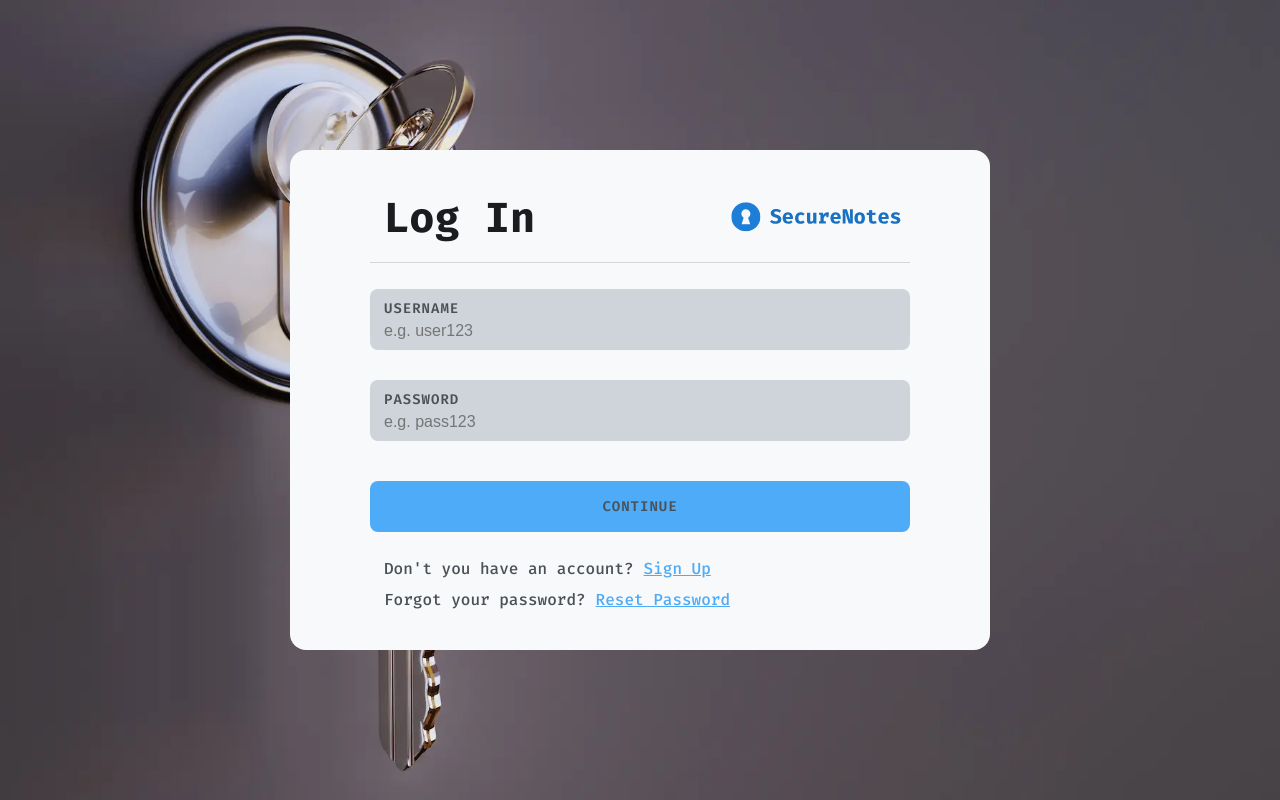
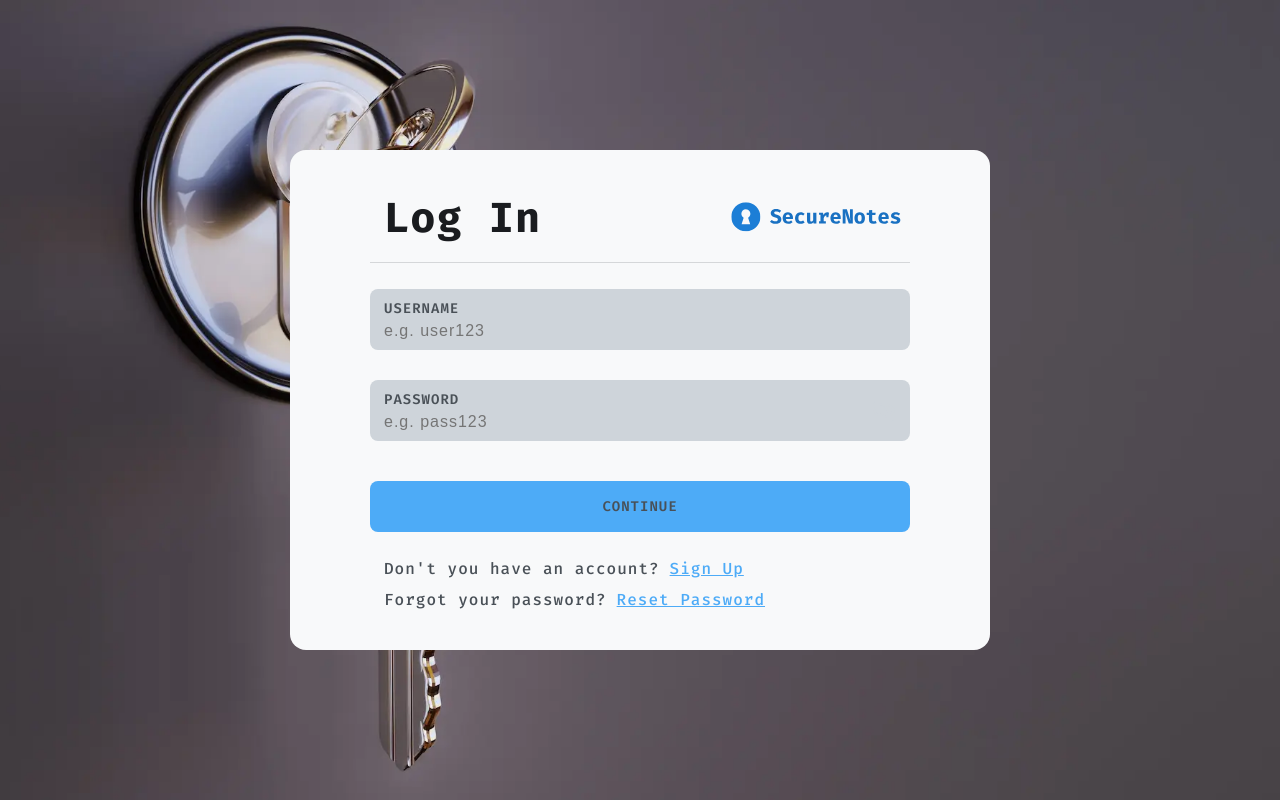
Before and after one commit to ralvarezdev/uru-frameworks-secure-notes-app, a React (Vite) app: page /login in a window 1280 px wide. Built offline with nearby package versions, Linux system fonts and the light colour scheme; what @ralvarezdev/js-logger, @ralvarezdev/js-mode would draw is missing.

Commit message:
test: testing new styles

```diff
--- a/src/index.css
+++ b/src/index.css
@@ -85,13 +85,22 @@ body {
     font-size: 1.4rem;
     font-weight: 600;
     text-transform: uppercase;
-    letter-spacing: 1px;
+    letter-spacing: 2px;
 }
 
 /* Error text */
 .error-text {
     font-size: 1.4rem;
     font-weight: 500;
+    text-transform: uppercase;
+}
+
+.title,
+.subtitle,
+.text,
+.label-text,
+.error-text {
+     letter-spacing: 1px;
 }
 
 /* Dark Mode */
```
